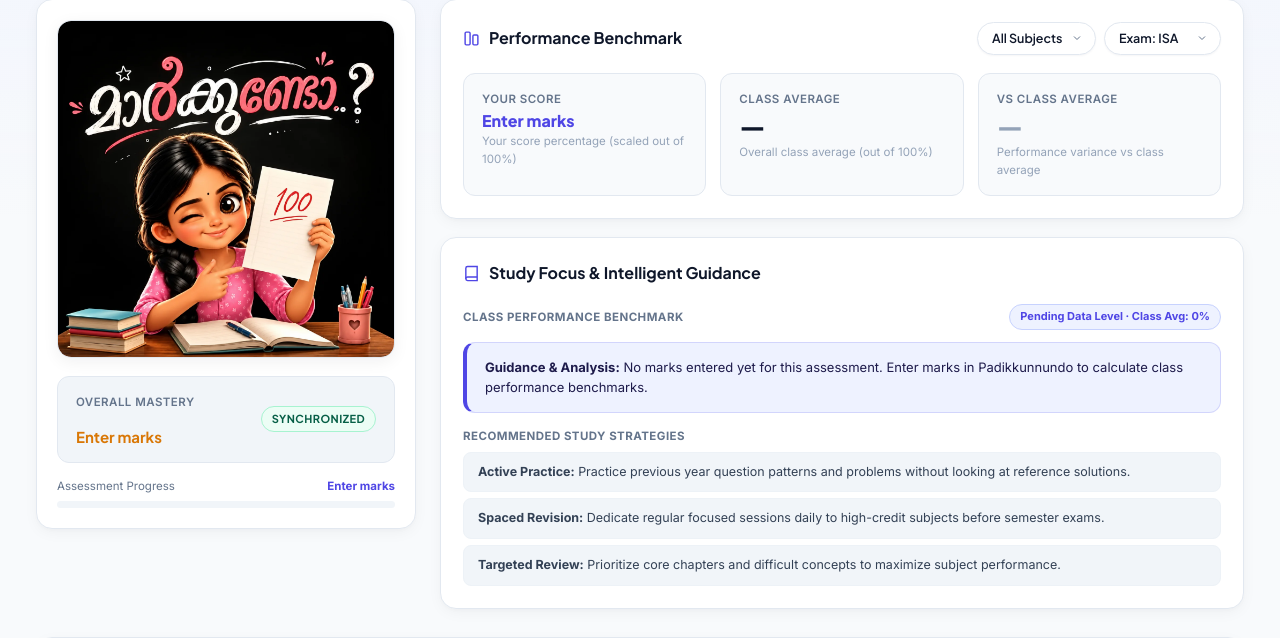
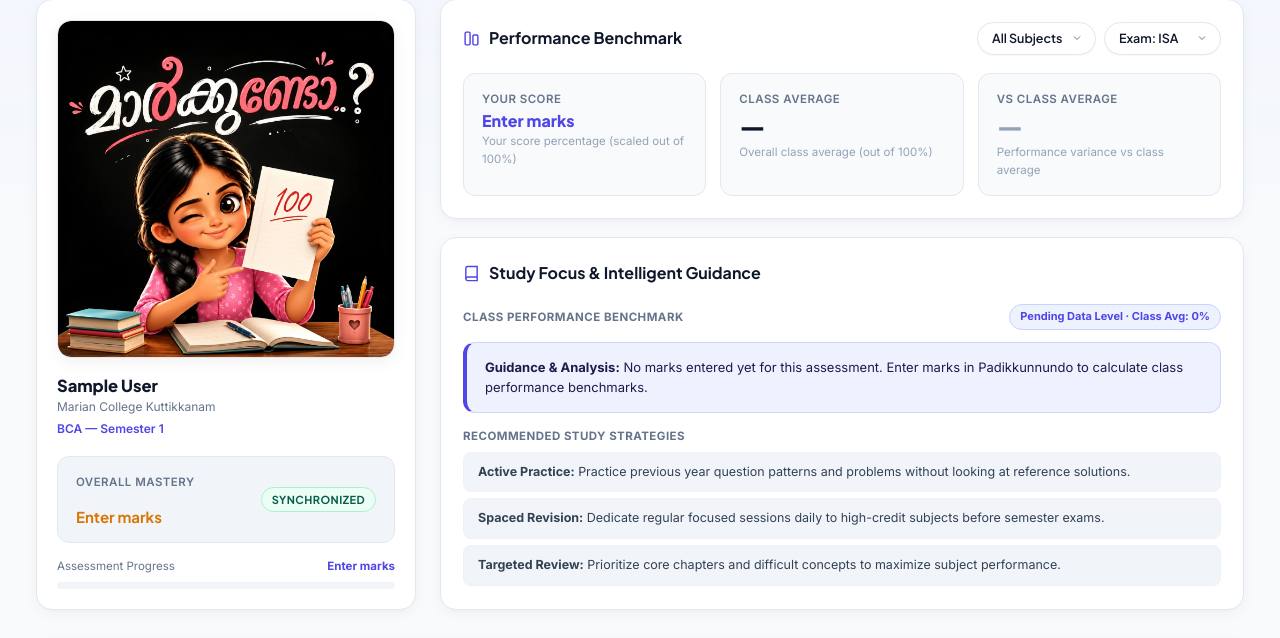
Before and after one commit to muhd-sinan-m/markkundo, a Flask app: page /dashboard in a window 1280 px wide. Shown: the part 185-823 px from the top of the page. Run offline with Flask 3, Linux system fonts and the light colour scheme; the visitor is signed in with stand-in values (Sample User, id 1); data comes from the database, SQL or seed files in the repository; data that the repository does not hold is empty.

Commit message:
fix: keep student name, college, department and semester below image without profile avatar

```diff
--- a/templates/student_dashboard.html
+++ b/templates/student_dashboard.html
@@ -107,6 +107,13 @@
               <!-- Logo Showcase -->
               <div class="student-hero-banner">
                 <img src="{{ url_for('static', filename='img/logo.webp') }}" alt="markkundo academic intelligence" class="student-hero-logo" />
+              </div>
+
+              <!-- Student Profile Meta -->
+              <div class="student-hero-meta" style="margin-bottom: 18px;">
+                <h2>{{ student.name if student else 'Student' }}</h2>
+                <p>{{ student.college or 'Marian College Kuttikkanam' }}</p>
+                <p style="color: var(--primary); font-weight: 600;">{{ student.course or 'BCA' }} — Semester {{ student.semester if student else 1 }}</p>
               </div>
 
               <!-- Overall Score Box -->
```
